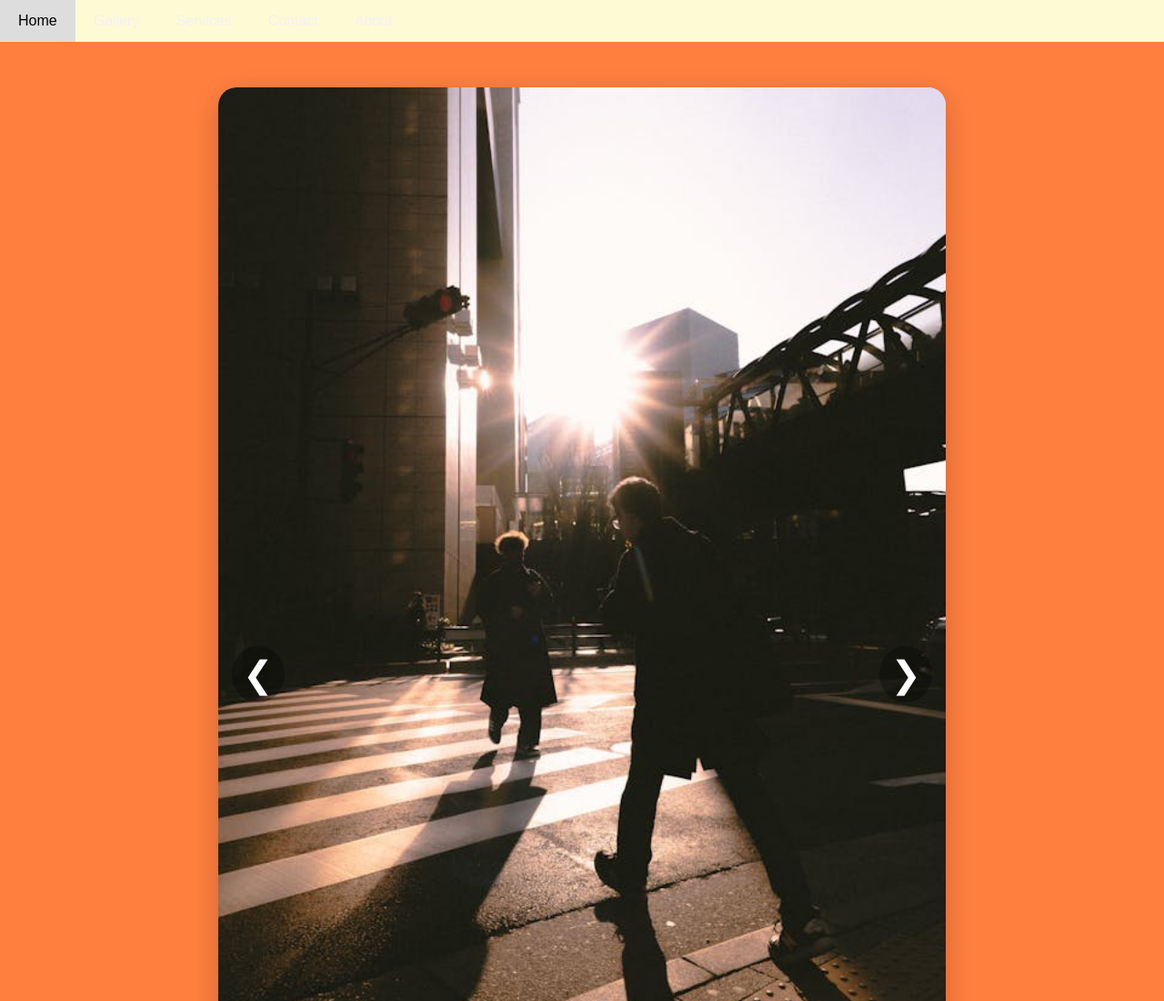
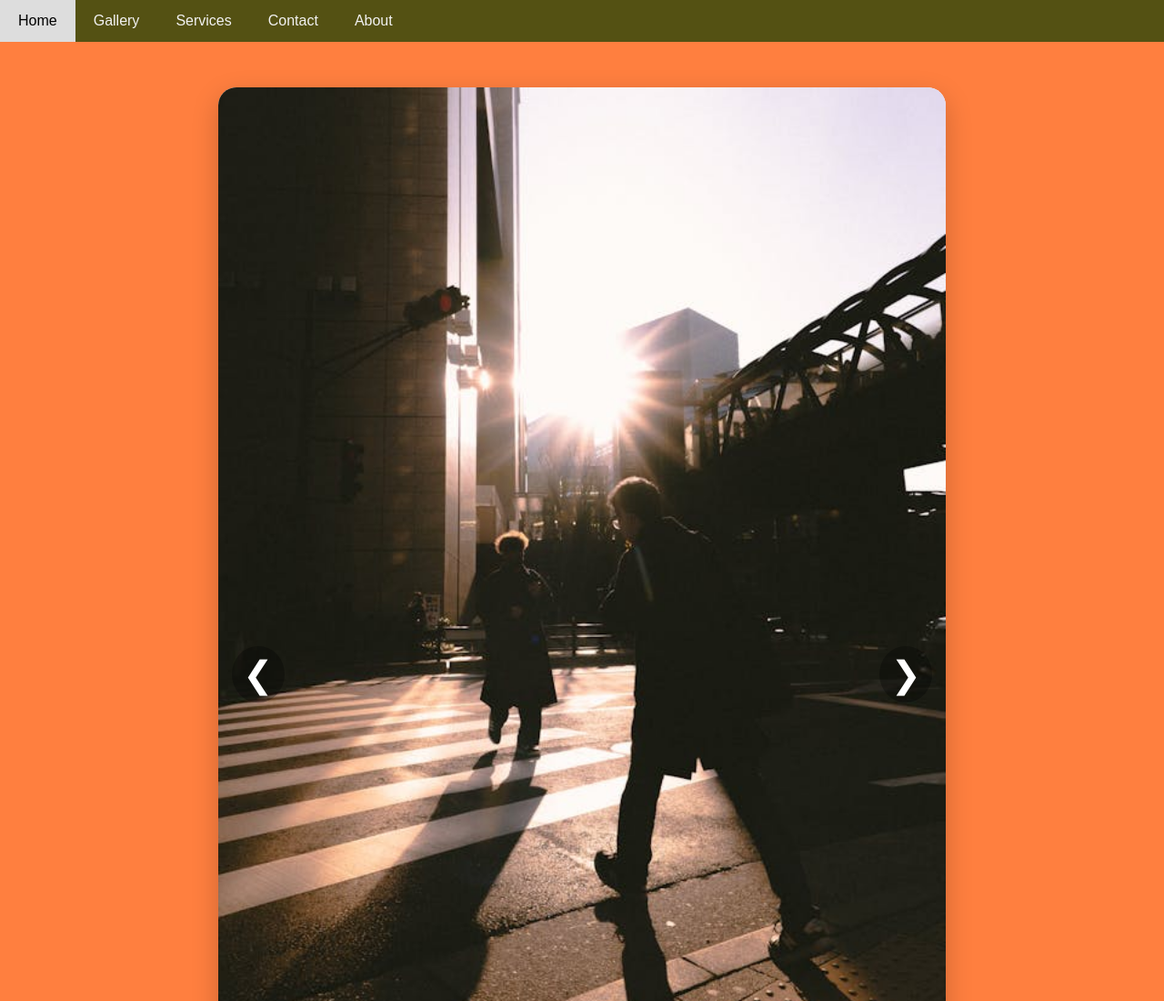
Before and after one commit to Hassn225/Bhola, a plain HTML site: page index.html in a window 1280 px wide. Shown: the top 1100 px of the page at 91% size. Drawn offline with Linux system fonts and the light colour scheme.

Commit message:
Update index.html

```diff
--- a/index.html
+++ b/index.html
@@ -12,7 +12,7 @@
 
     /* Navbar */
     .navbar {
-      background-color: #fdfbd4;
+      background-color: #545113;
       overflow: hidden;
       display: flex;
       flex-wrap: wrap;
```
